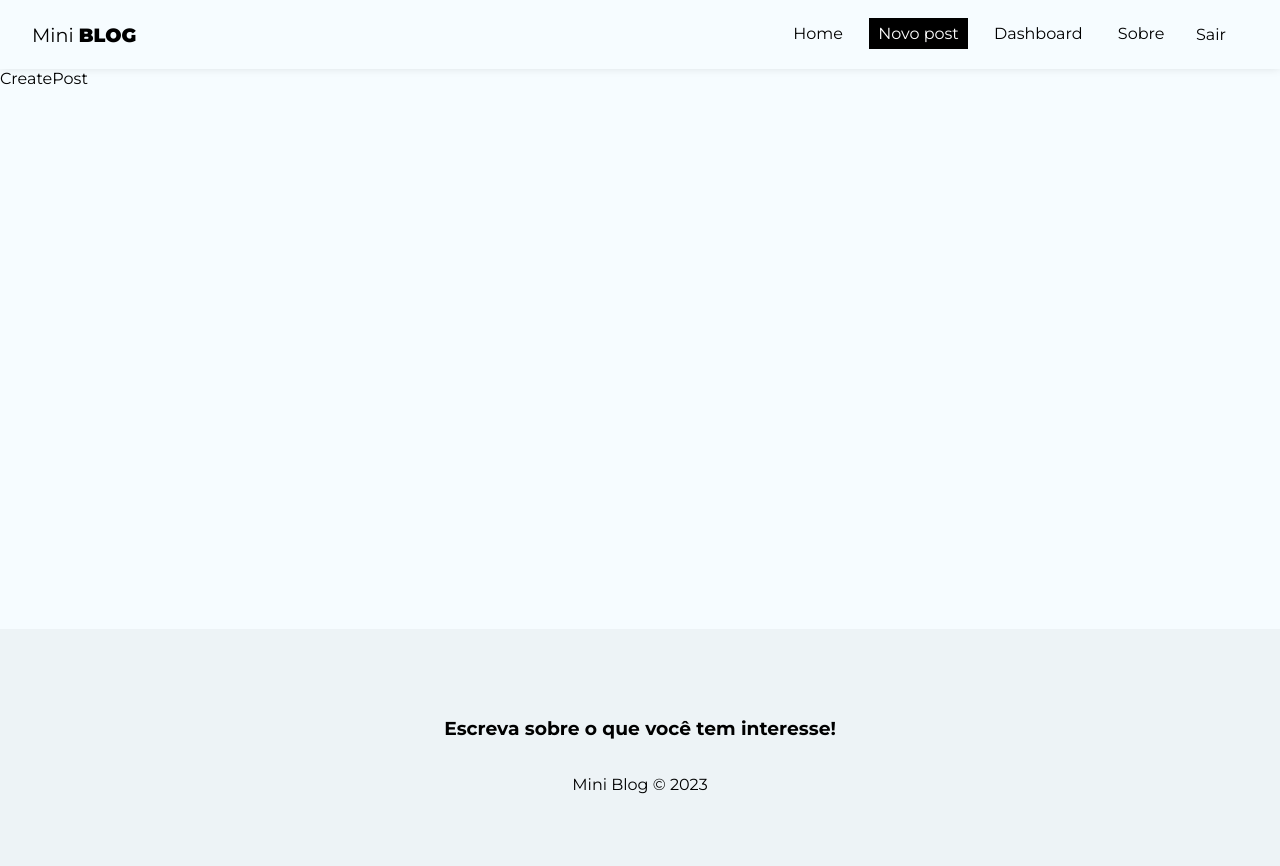
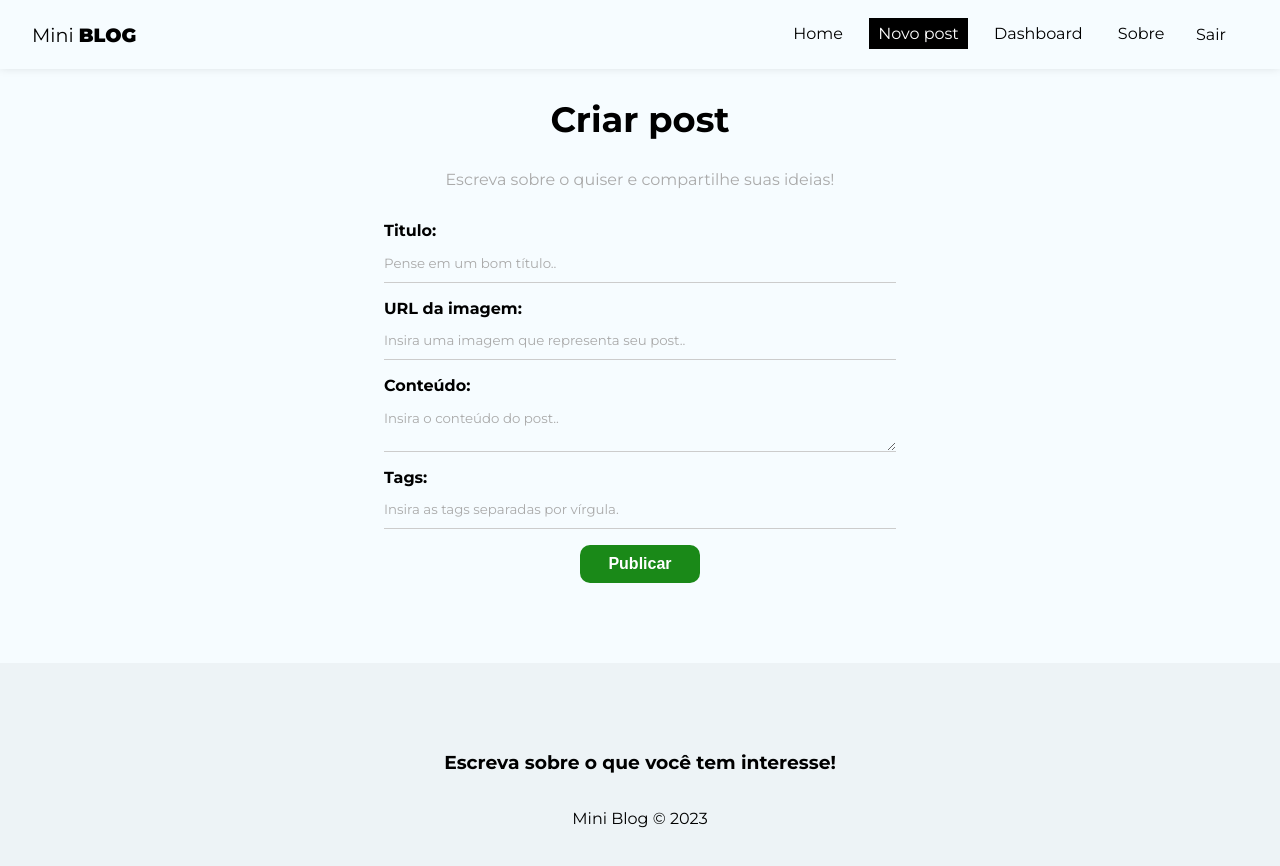
Before and after one commit to AndrewDeras/cursoReactJS, a React (Create React App) app in the folder 10-SEÇÃO/miniblog/: page /posts/create in a window 1280 px wide. Shown: the top 866 px of the page. Built offline with nearby package versions, Linux system fonts and the light colour scheme; no server answers; sample sign-in values are in the browser's storage.

Commit message:
criando uma collection

```diff
--- /dev/null
+++ b/10-SEÇÃO/miniblog/src/hooks/useInsertDocument.jsx
@@ -0,0 +1,66 @@
+import { useState, useEffect, useReducer } from "react";
+import { db } from '../firebase/config';
+import { collection, addDoc, Timestamp } from "firebase/firestore";
+
+const initialState = {
+  loading: null,
+  error: null
+};
+
+const insertReducer = (state, action) => {
+  switch (action.type) {
+    case "LOADING":
+      return { loading: true, erro: null }
+    case "INSERTED_DOC":
+      return { loading: false, erro: null }
+    case "ERROR":
+      return { loading: false, erro: action.payload }
+    default:
+      return state;
+  }
+};
+
+export const useInsertDocument = (docCollection) => {
+
+  const [response, dispatch] = useReducer(insertReducer, initialState);
+
+  // deal with memory leak
+  const [cancelled, setCancelled] = useState(false);
+
+  const checkCancelBeforeDispatch = (action) => {
+    if (!cancelled) {
+      return dispatch(action);
+    }
+  };
+
+  const insertDocument = async (document) => {
+    checkCancelBeforeDispatch({
+      type: 'LOADING'
+    })
+    try {
+      const newDocument = { ...document, createdAt: Timestamp.now() };
+
+      const insertedDocument = await addDoc(
+        collection(db, docCollection),
+        newDocument
+      );
+
+      checkCancelBeforeDispatch({
+        type: 'INSERTED_DOC',
+        payload: insertedDocument
+      })
+
+    } catch (error) {
+      checkCancelBeforeDispatch({
+        type: 'ERRO',
+        payload: error.message
+      })
+    }
+  };
+
+  useEffect(() => {
+    return () => setCancelled(true);
+  }, [])
+
+  return { insertDocument, response }
+};
--- a/10-SEÇÃO/miniblog/src/pages/CreatePost/CreatePost.jsx
+++ b/10-SEÇÃO/miniblog/src/pages/CreatePost/CreatePost.jsx
@@ -1,8 +1,93 @@
 import styles from './CreatePost.module.css';
+import { useState } from 'react';
+import { useNavigate } from 'react-router-dom';
+import { useAuthValue } from '../../context/AuthContext';
+import { useInsertDocument } from '../../hooks/useInsertDocument';
+
 
 const CreatePost = () => {
+  const [title, setTitle] = useState('');
+  const [image, setImage] = useState('');
+  const [body, setBody] = useState('');
+  const [tags, setTags] = useState([]);
+  const [formError, setFormError] = useState('');
+
+  const { user } = useAuthValue();
+
+  const { insertDocument, response } = useInsertDocument('posts');
+
+  const handleSubmit = (e) => {
+    e.preventDefault();
+
+    // validate img url
+
+    // create arr tags
+
+    // check all values
+
+    insertDocument({
+      title,
+      image,
+      body,
+      tags,
+      uid: user.uid,
+      createdBy: user.displayName
+    })
+
+    // redirect home page
+
+  }
+
+
   return (
-    <div>CreatePost</div>
+    <div className={styles.create_post} >
+      <h2>Criar post</h2>
+      <p>Escreva sobre o quiser e compartilhe suas ideias!</p>
+      <form onSubmit={handleSubmit}>
+        <label>
+          <span>Titulo: </span>
+          <input
+            type="text"
+            name='title'
+            required placeholder='Pense em um bom título..'
+            onChange={({ target }) => setTitle(target.value)}
+            value={title}
+          />
+        </label>
+        <label>
+          <span>URL da imagem: </span>
+          <input
+            type="text"
+            name='image'
+            required placeholder='Insira uma imagem que representa seu post..'
+            onChange={({ target }) => setImage(target.value)}
+            value={image}
+          />
+        </label>
+        <label>
+          <span>Conteúdo: </span>
+          <textarea
+            name='body'
+            required placeholder='Insira o conteúdo do post..'
+            onChange={({ target }) => setBody(target.value)}
+            value={body}>
+          </textarea>
+        </label>
+        <label>
+          <span>Tags: </span>
+          <input
+            type="text"
+            name='tags'
+            required placeholder='Insira as tags separadas por vírgula.'
+            onChange={({ target }) => setTags(target.value)}
+            value={tags}
+          />
+        </label>
+        {!response.loading && <button className="btn">Publicar</button>}
+        {response.loading && <button className="btn" disabled >Aguarde...</button>}
+        {response.error && <p className="error">{response.error}</p>}
+      </form>
+    </div>
   )
 }
 
--- a/10-SEÇÃO/miniblog/src/pages/CreatePost/CreatePost.module.css
+++ b/10-SEÇÃO/miniblog/src/pages/CreatePost/CreatePost.module.css
@@ -0,0 +1,12 @@
+.create_post {
+  text-align: center;
+}
+
+.create_post h2 {
+  font-size: 2.2em;
+}
+
+.create_post p {
+  color: #aaa;
+  margin-bottom: 2em;
+}
```
